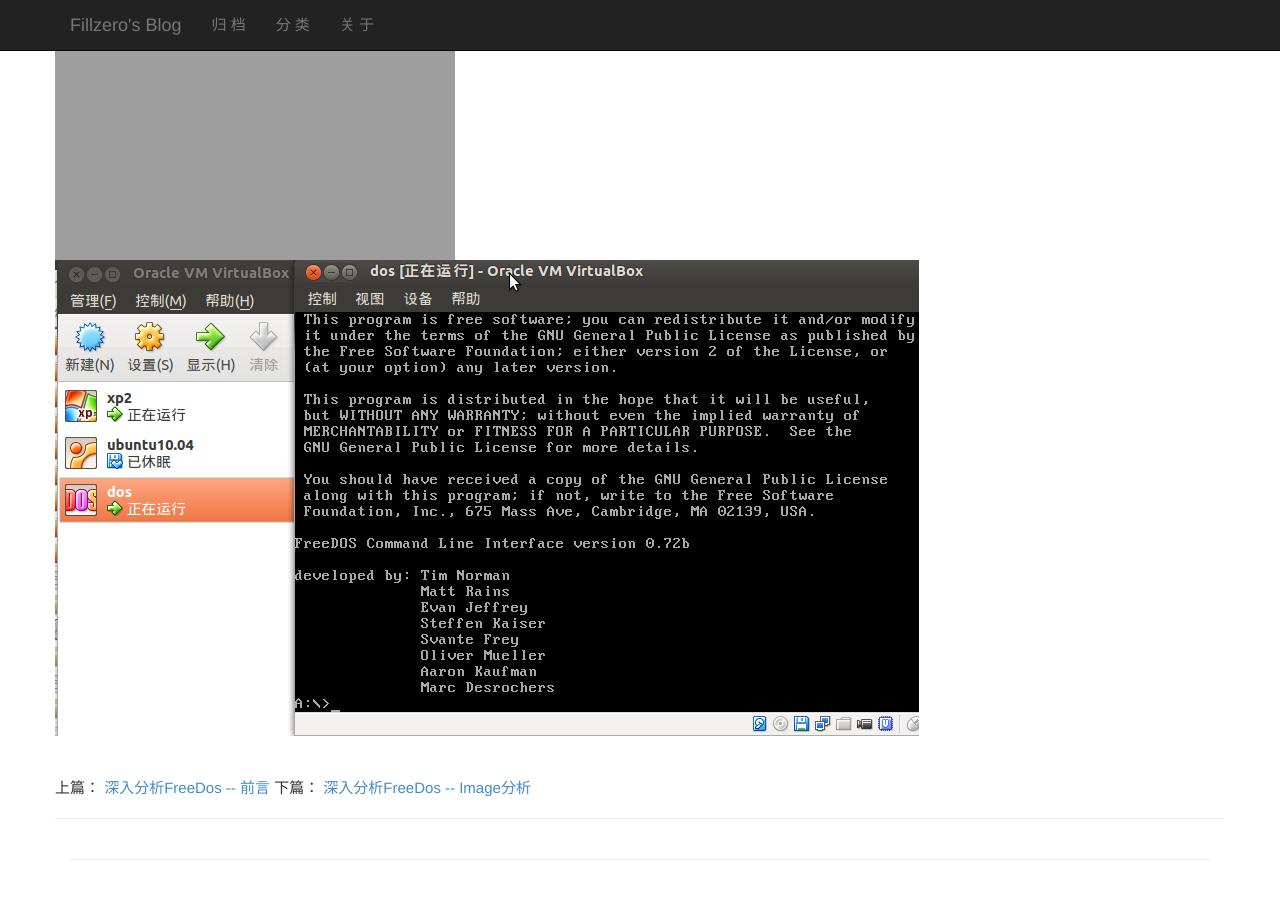
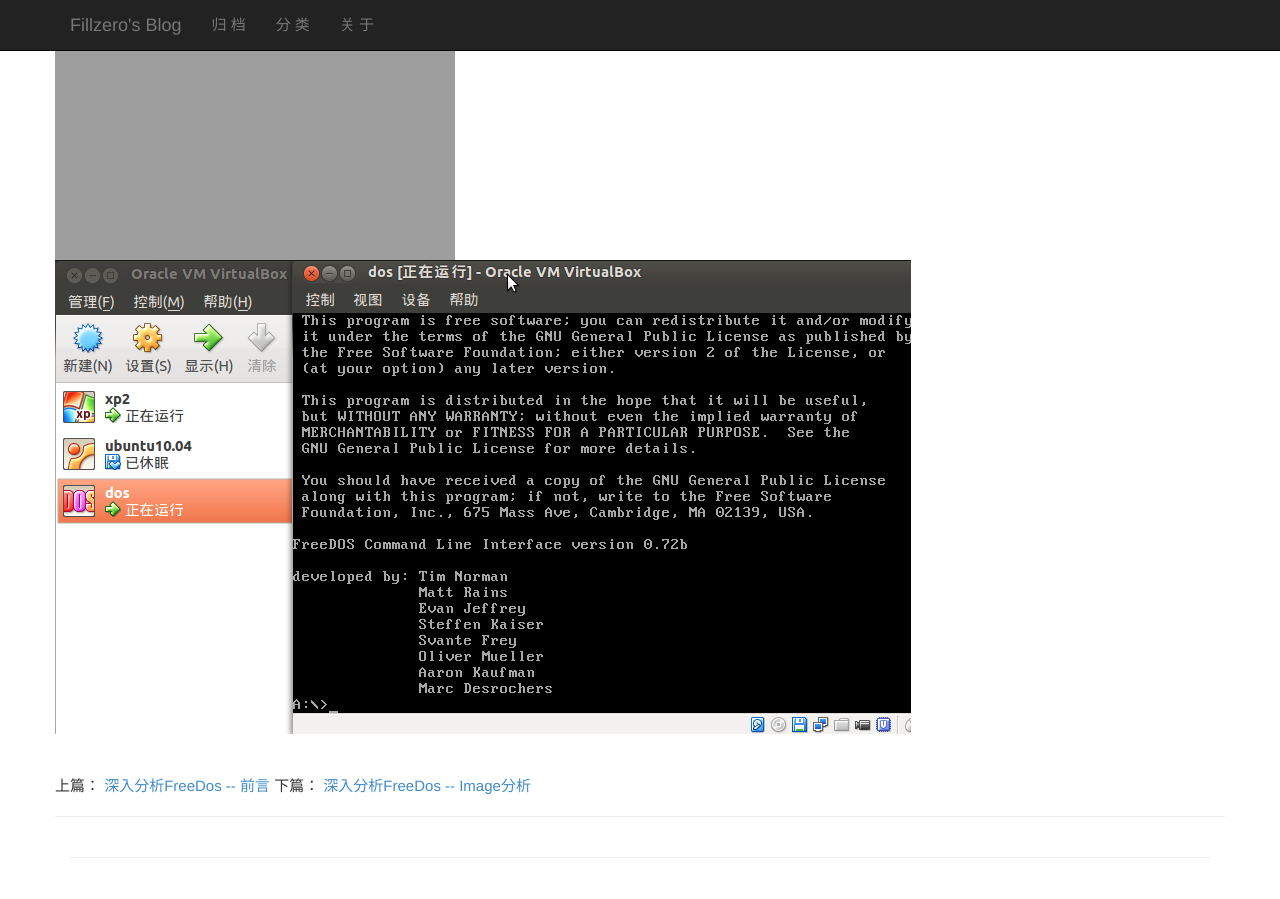
Before and after one commit to fillzero/fillzero.github.io, a Jekyll site: the page built from _posts/2013-08-20-freedos-analysis-02.md, in a window 1280 px wide and 900 px high, scrolled down 1199 px. Built offline with Jekyll 4.4.1, drawn with Linux system fonts in a browser that asks for light colours; nearby versions of some CDN libraries; library files that are not in the unit come from our copies.

Commit message:
update assets/2014_09_25_virtualbox_run_freedos.jpg
Signed-off-by: liangd <liang.dai1@citrix.com>

```diff
--- a/_posts/2013-08-20-freedos-analysis-02.md
+++ b/_posts/2013-08-20-freedos-analysis-02.md
@@ -60,4 +60,4 @@
 OK，下面分别是dostest.img在JPC和Virtualbox下运行的截图：
 
 ![pic]({{ site.url }}/assets/2014_09_25_jpc_run_freedos.jpg)
-![pic]({{ site.url }}/assets/2014_09_25_virtualbox_run_freedos.jpg)
+![pic]({{ site.url }}/assets/2014_09_25_virtualbox_run_freedos.png)
```
Also changed, not shown: assets/2014_09_25_virtualbox_run_freedos.jpg (deleted), assets/2014_09_25_virtualbox_run_freedos.png (added).
